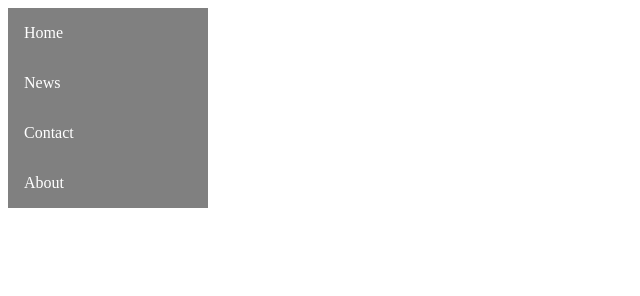
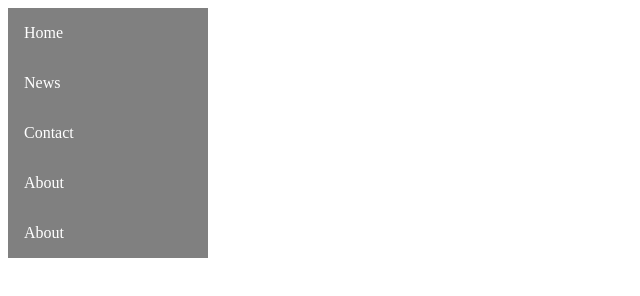
Before and after one commit to RyanWelch1/cssGrid, a plain HTML site: page index.html in a window 1280 px wide. Shown: the whole page, without its empty margins (0-640 px from the left). Drawn offline with Linux system fonts and the light colour scheme.

Commit message:
document add

```diff
--- a/index.html
+++ b/index.html
@@ -14,7 +14,7 @@
    <li><a href="contact.asp">Contact</a></li>
    <li><a href="about.asp">About</a></li>
    <li>
-
+     <a href="about.asp">About</a></li>
    </li>
  </ul>
 
```
